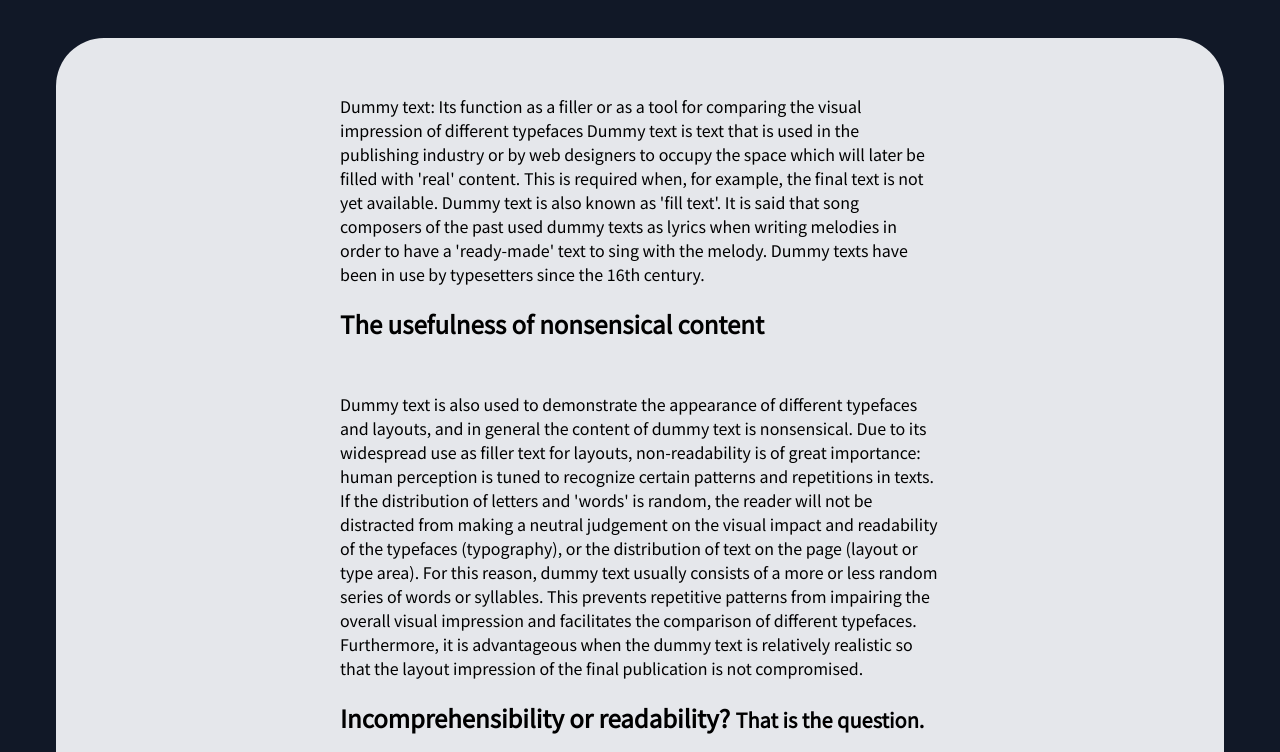
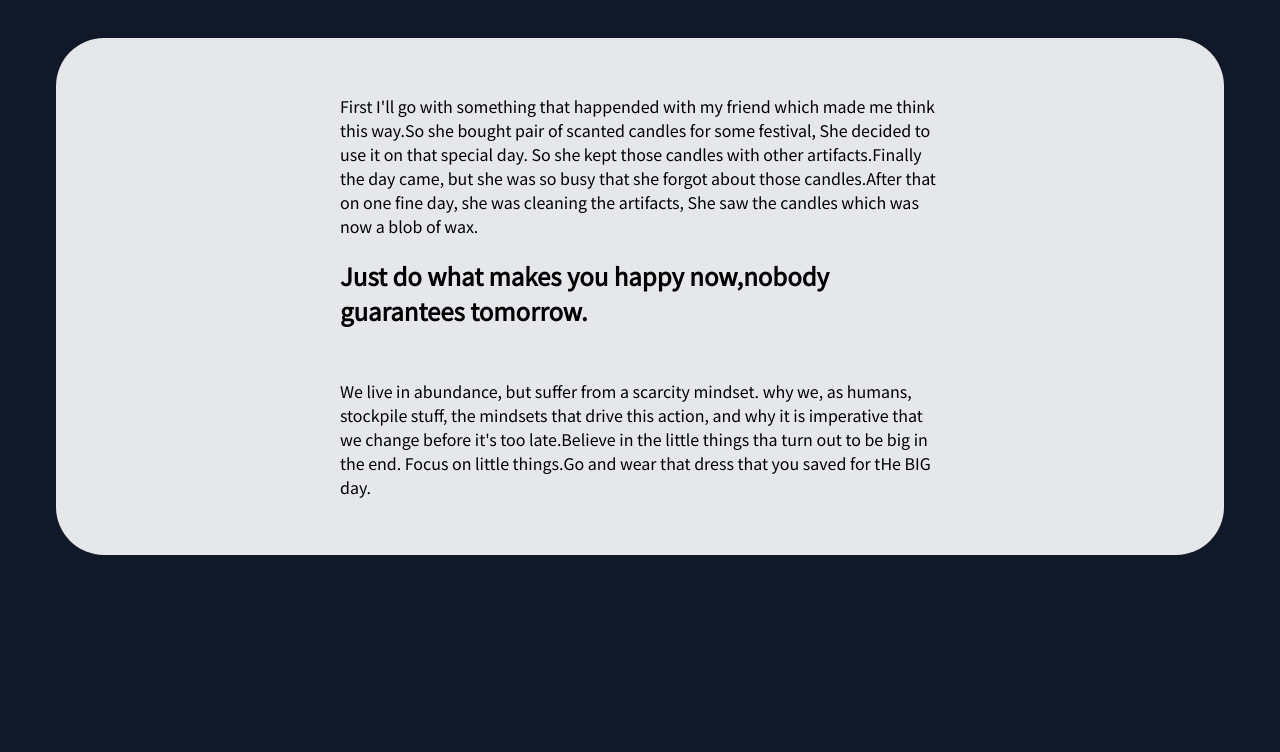
Before and after one commit to poojavishnoi/neog, a plain HTML site: page second-dummy.html in a window 1280 px wide. Shown: the part 388-1140 px from the top of the page. After the commit the page ends 951 px from the top, so only its background shows below. Drawn offline with Linux system fonts and the light colour scheme.

Commit message:
updated blogs

```diff
--- a/second-dummy.html
+++ b/second-dummy.html
@@ -28,54 +28,30 @@
 
     <header class="header">
         <img class="header-img" src="images/blog.svg" />
-        <h1 class="header-heading">this is second <span class="heading-inverted">dummy</span> blog</h1>
+        <h1 class="header-heading">Concept of not waiting for some <span class="heading-inverted">Special</span> day</h1>
     </header>
     <div class="sec">
     <section class="section ow">
         <div class="container container-center ">
           <p>
-            Dummy text: Its function as a filler or as a tool for comparing the
-            visual impression of different typefaces Dummy text is text that is used
-            in the publishing industry or by web designers to occupy the space which
-            will later be filled with 'real' content. This is required when, for
-            example, the final text is not yet available. Dummy text is also known
-            as 'fill text'. It is said that song composers of the past used dummy
-            texts as lyrics when writing melodies in order to have a 'ready-made'
-            text to sing with the melody. Dummy texts have been in use by
-            typesetters since the 16th century.
-          </p>
-          <h2>The usefulness of nonsensical content</h2>
-          <p>
-            Dummy text is also used to demonstrate the appearance of different
-            typefaces and layouts, and in general the content of dummy text is
-            nonsensical. Due to its widespread use as filler text for layouts,
-            non-readability is of great importance: human perception is tuned to
-            recognize certain patterns and repetitions in texts. If the distribution
-            of letters and 'words' is random, the reader will not be distracted from
-            making a neutral judgement on the visual impact and readability of the
-            typefaces (typography), or the distribution of text on the page (layout
-            or type area). For this reason, dummy text usually consists of a more or
-            less random series of words or syllables. This prevents repetitive
-            patterns from impairing the overall visual impression and facilitates
-            the comparison of different typefaces. Furthermore, it is advantageous
-            when the dummy text is relatively realistic so that the layout
-            impression of the final publication is not compromised.
+            First I'll go with something that happended with my friend which made me think this way.So
+            she bought pair of scanted candles for some festival, She decided to use it on that special day.
+            So she kept those candles with other artifacts.Finally the day came, but she was so busy that she
+            forgot about those candles.After that on one fine day, she was cleaning the artifacts, She saw the candles
+            which was now a blob of wax.
           </p>
 
           <h2>
-            Incomprehensibility or readability? <small>That is the question.</small>
+            Just do what makes you happy now,nobody guarantees tomorrow.
           </h2>
+
           <p>
-            The most well-known dummy text is the 'Lorem Ipsum', which is said to
-            have originated in the 16th century. Lorem Ipsum is composed in a
-            pseudo-Latin language which more or less corresponds to 'proper' Latin.
-            It contains a series of real Latin words. This ancient dummy text is
-            also incomprehensible, but it imitates the rhythm of most European
-            languages in Latin script. The advantage of its Latin origin and the
-            relative meaninglessness of Lorum Ipsum is that the text does not
-            attract attention to itself or distract the viewer's attention from the
-            layout.
+            We live in abundance, but suffer from a scarcity mindset. why we, as humans, stockpile stuff, the mindsets
+            that drive this action, and why it is imperative that we change before it's too late.Believe in the little
+            things tha turn out to be big in the end. Focus on little things.Go and wear that dress that you saved for
+            tHe BIG day.
           </p>
+
         </div>
     </section>
     </div>
```
Also changed, not shown: blog.html (+4 -4 lines), dummy-blog.html (+11 -28 lines).
